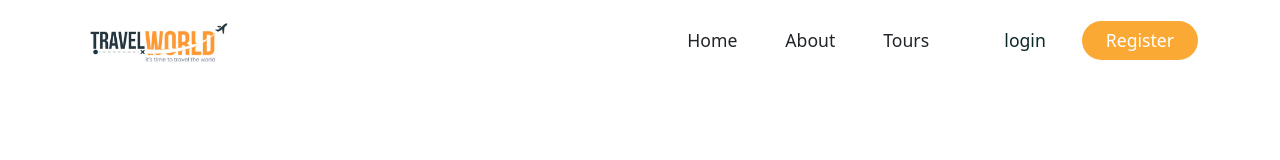
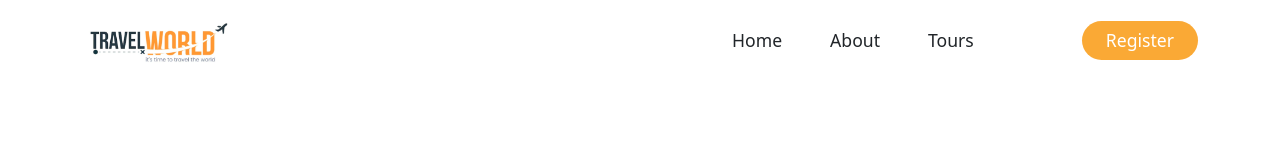
Before and after one commit to Mugesz/frontend, a React (Create React App) app: page /home in a window 1280 px wide. Shown: the top 160 px of the page. Built offline with nearby package versions, Linux system fonts and the light colour scheme; a web font is replaced by a local one.

Commit message:
Update Header.jsx

```diff
--- a/src/components/Header/Header.jsx
+++ b/src/components/Header/Header.jsx
@@ -76,9 +76,9 @@ const Header = () => {
 
             <div className="nav__right d-flex align-items-center gap-4">
               <div className="nav__btns d-flex align-items-center gap-4">
-                <Button className="btn secondary__btn">
+                {/* <Button className="btn secondary__btn">
                   <Link to="/login">login</Link>
-                </Button>
+                </Button> */}
                 <Button className="btn primary__btn">
                   <Link to="/register">Register</Link>
                 </Button>
```
